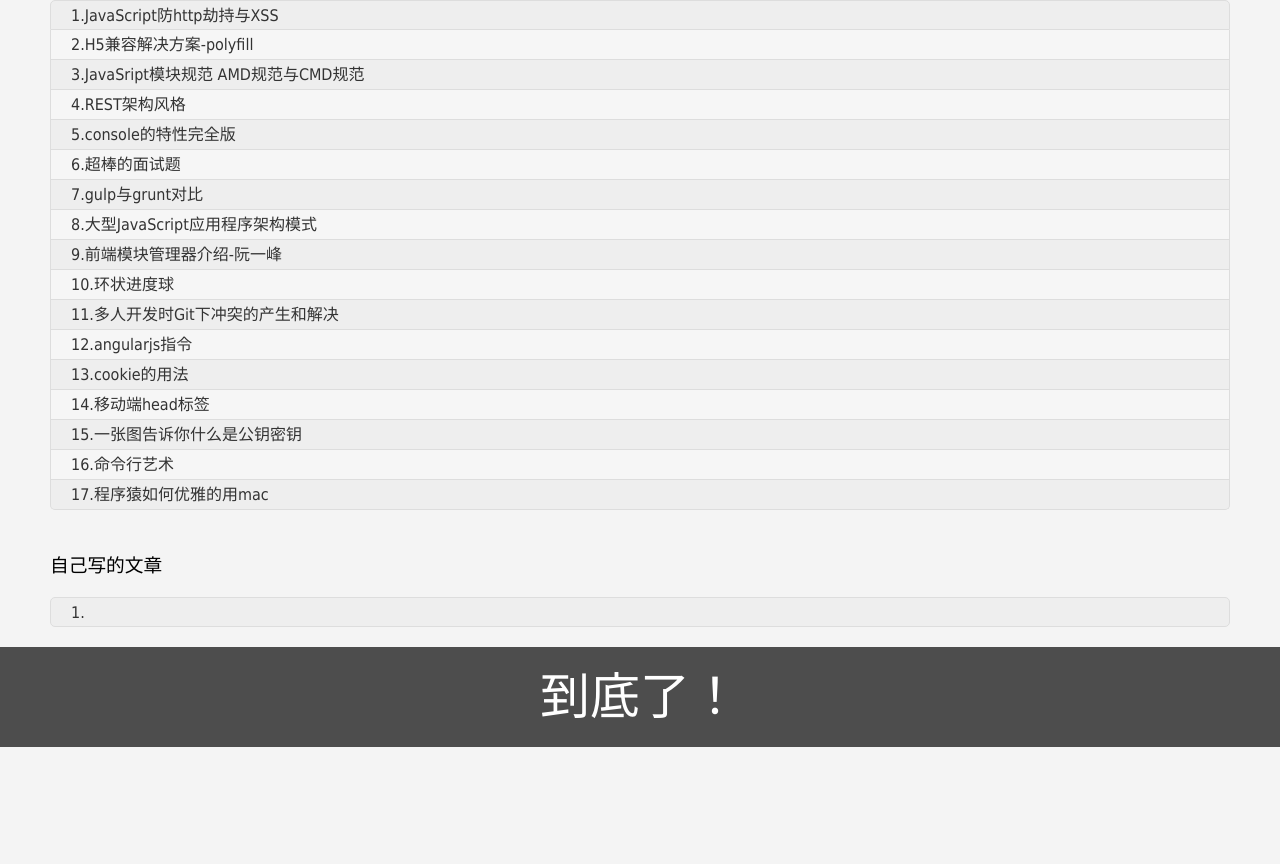
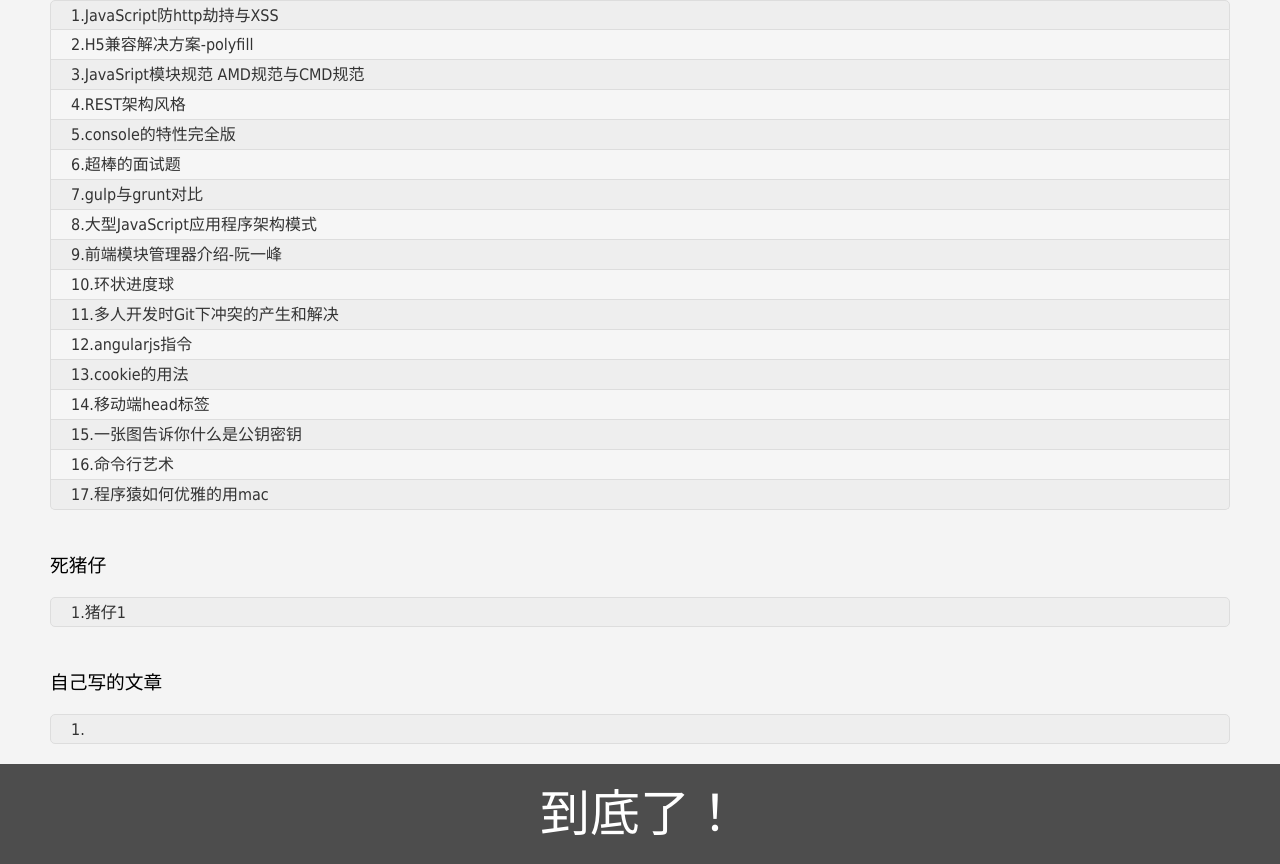
Before and after one commit to tengdening/tenkiss258.github.io, a plain HTML site: page index.html in a window 1280 px wide. Shown: the part 3825-4689 px from the top of the page. Before the commit the page ends 4572 px from the top, so only its background shows below. Drawn offline with Linux system fonts and the light colour scheme.

Commit message:
'添加了死猪仔'

```diff
--- a/index.html
+++ b/index.html
@@ -391,6 +391,12 @@
 				<a href="https://www.zhihu.com/question/20873070">17.程序猿如何优雅的用mac</a>
 			</li>
 		</ul>
+		<h3>死猪仔</h3>
+		<ul>
+			<li>
+				<a href="zhiqinfff.top">1.猪仔1</a>
+			</li>
+		</ul>
 		<h3>自己写的文章</h3>
 		<ul>
 			<li>
```
